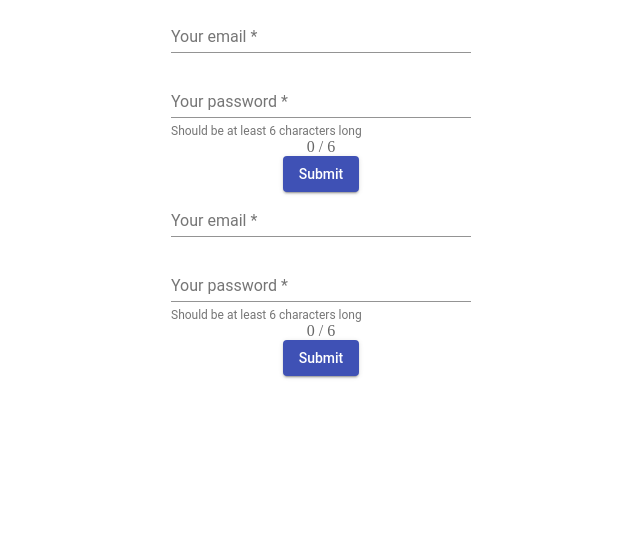
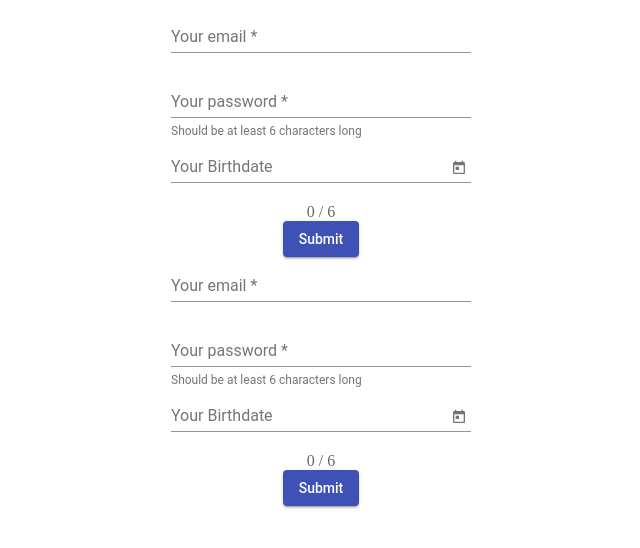
Before and after one commit to MonroeGollaher/AngularNgRXFullStackApp, an Angular app: page /signup in a window 1280 px wide. Shown: the top 548 px of the page, without its empty margins (319-959 px from the left). Built offline with nearby package versions, Linux system fonts and the light colour scheme.

Commit message:
datepicker

```diff
--- a/src/app/app.module.ts
+++ b/src/app/app.module.ts
@@ -4,6 +4,7 @@
 import { BrowserAnimationsModule } from '@angular/platform-browser/animations'
 import { MaterialModule } from './material.module'
 import { FlexLayoutModule } from '@angular/flex-layout'
+import { MatNativeDateModule } from '@angular/material/core'
 
 import { AppComponent } from './app.component';
 import { SignupComponent } from './auth/signup/signup.component';
@@ -35,7 +36,8 @@
     BrowserAnimationsModule,
     MaterialModule,
     FlexLayoutModule,
-    FormsModule
+    FormsModule,
+    MatNativeDateModule
   ],
   providers: [],
   bootstrap: [AppComponent]
--- a/src/app/auth/signup/signup.component.html
+++ b/src/app/auth/signup/signup.component.html
@@ -26,6 +26,16 @@
       <mat-error *ngIf="emailInput.hasError('required')">Field must not be empty</mat-error>
       <mat-error *ngIf="!emailInput.hasError('required')">E-mail is invalid</mat-error>
     </mat-form-field>
+    <mat-form-field>
+      <input
+        matInput
+        placeholder="Your Birthdate"
+        [matDatepicker]="picker"
+        [max]="maxDate"
+      >
+      <mat-datepicker-toggle matSuffix [for]="picker"></mat-datepicker-toggle>
+      <mat-datepicker #picker></mat-datepicker>
+    </mat-form-field>
     <mat-hint end> {{ pwInput.value?.length }} / 6 </mat-hint>
     <button type="submit" color="primary" mat-raised-button>
       Submit
--- a/src/app/auth/signup/signup.component.ts
+++ b/src/app/auth/signup/signup.component.ts
@@ -7,12 +7,13 @@
   styleUrls: ['./signup.component.css']
 })
 export class SignupComponent implements OnInit {
+  maxDate;
 
   constructor() { }
 
   ngOnInit(): void {
-
-
+    this.maxDate = new Date()
+    this.maxDate.setFullYear(this.maxDate.getFullYear() -18)
   }
 
   onSubmit(form: NgForm){
```
Also changed, not shown: src/app/material.module.ts (+19 -2 lines).
